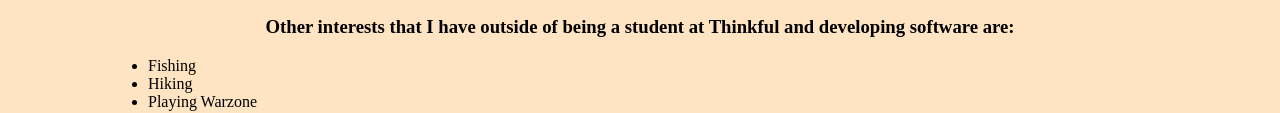
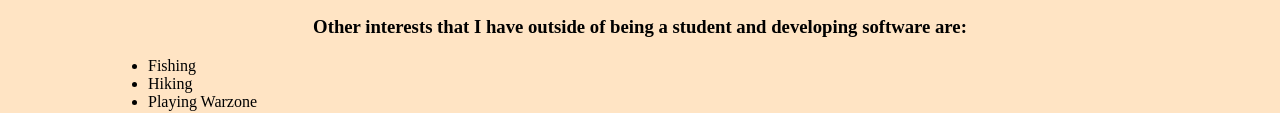
Before and after one commit to Aaron-Clegg/Project-Website, a plain HTML site: page index.html in a window 1280 px wide. Shown: the part 1119-1232 px from the top of the page. Drawn offline with Linux system fonts and the light colour scheme.

Commit message:
Update index.html

```diff
--- a/index.html
+++ b/index.html
@@ -29,7 +29,7 @@
       <div style="margin: 100px">
         <h1>About Me</h1>
         <p>After I graduated college with my associate's in Criminal Justice I decided that criminology is not my main passion. I want to be the one making websites and developing all sorts of things that can benefit other people or companies! I am all about helping others and I always strive to give 110% of my effort to anything that I do.</p>
-        <h3>Other interests that I have outside of being a student at Thinkful and developing software are:</h3>
+        <h3>Other interests that I have outside of being a student and developing software are:</h3>
         <ul>
           <li>Fishing</li>
           <li>Hiking</li>
```
